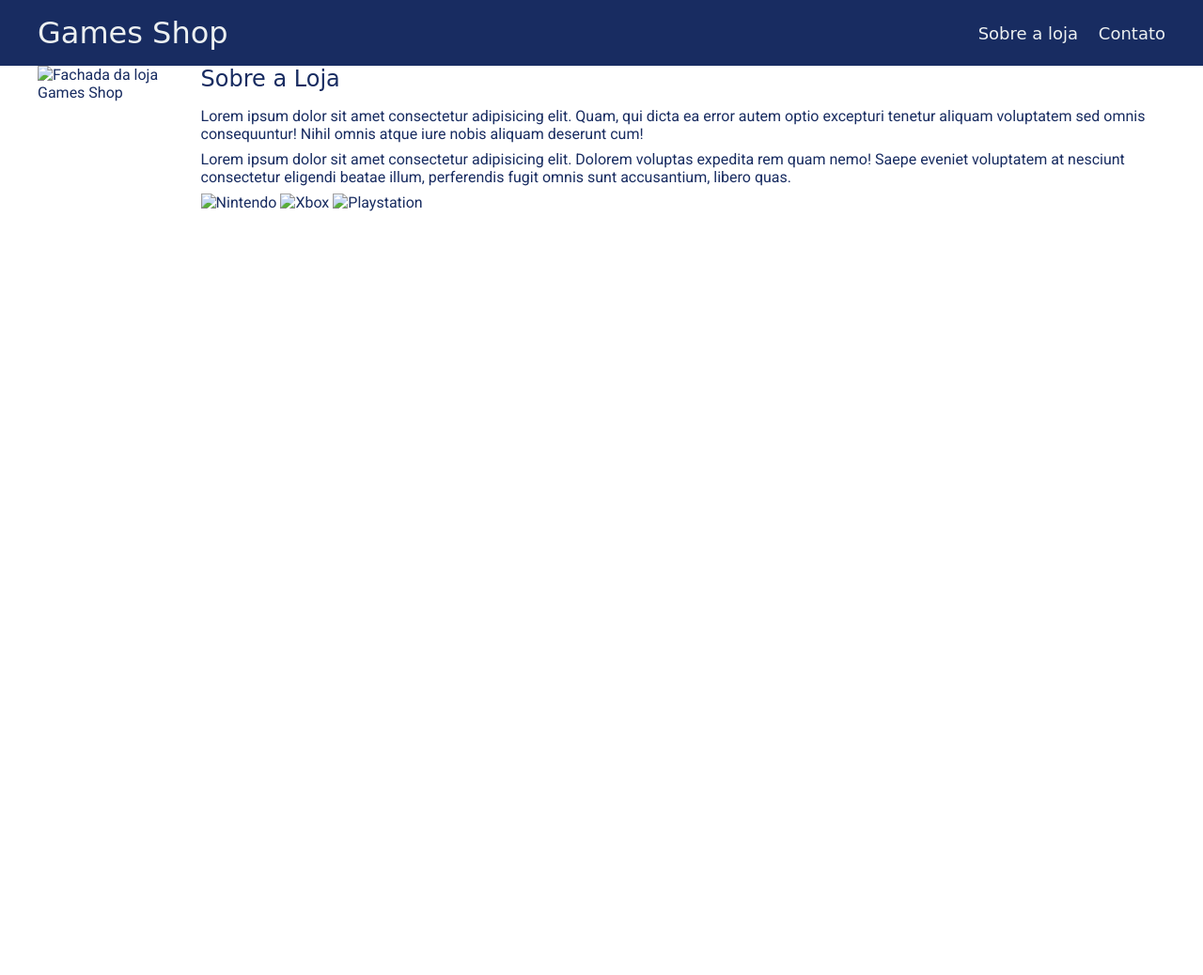
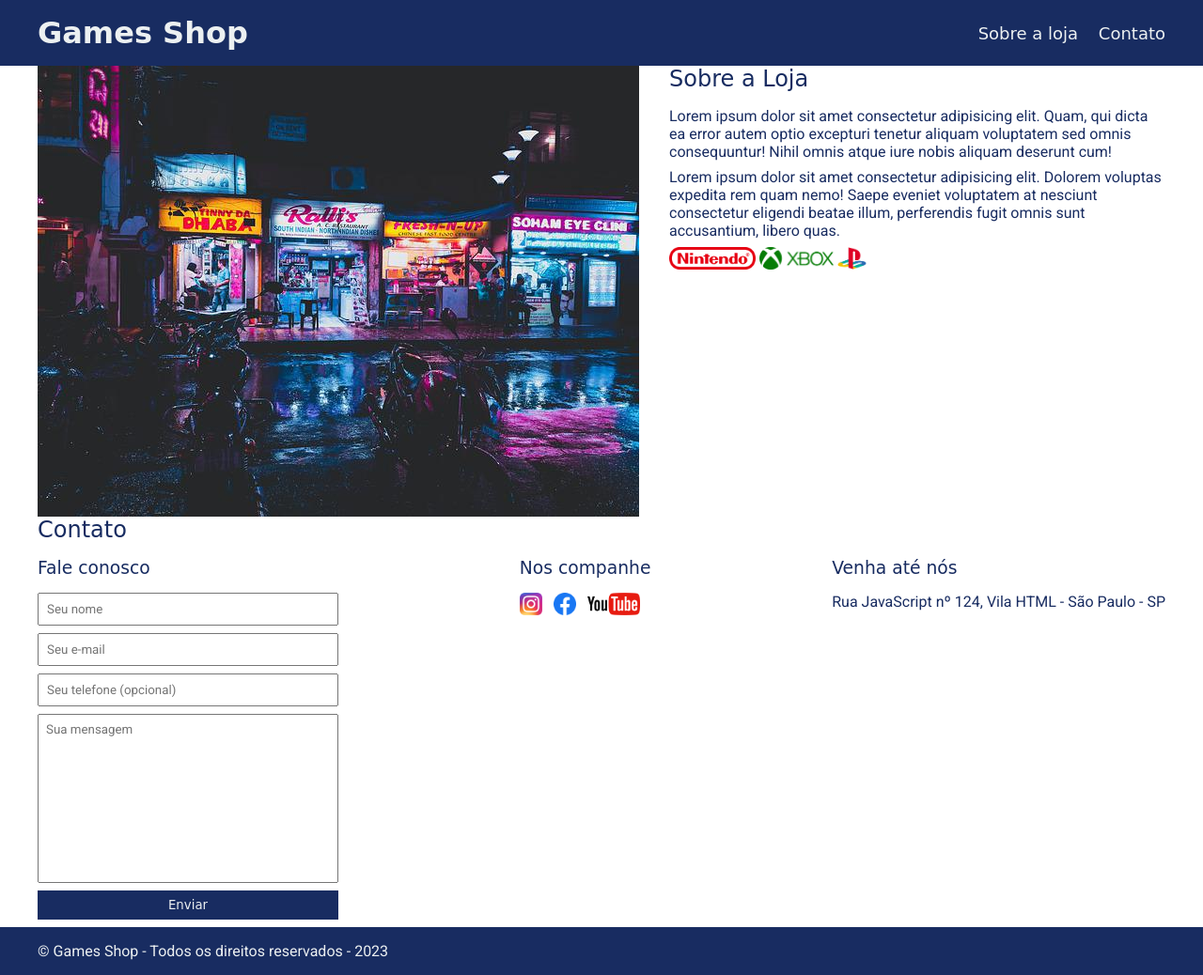
Before and after one commit to luanformentin/Repositorio_curso, a plain HTML site: page index.html in a window 1280 px wide. Shown: the whole page at 94% size. Before the commit the page ends 800 px from the top, so only its background shows below. Drawn offline with Linux system fonts and the light colour scheme.

Commit message:
update-formulario-rodape

```diff
--- a/index.html
+++ b/index.html
@@ -18,18 +18,18 @@
             <nav>
                 <ul>
                     <li>
-                        <a href="#">Sobre a loja</a>
+                        <a href="#about">Sobre a loja</a>
                     </li>
                     <li>
-                        <a href="#">Contato</a>
+                        <a href="#contact">Contato</a>
                     </li>
                 </ul>
             </nav>
         </div>
     </header>
-    <section>
+    <section id="about">
         <div class="container">
-            <img class="store-front" src="./imagens/loja.jpj" alt="Fachada da loja Games Shop"/>
+            <img class="store-front" src="./imagens/loja.jpg" alt="Fachada da loja Games Shop"/>
             <div>
                 <h2>Sobre a Loja</h2>
                 <p>
@@ -39,12 +39,62 @@
                     Lorem ipsum dolor sit amet consectetur adipisicing elit. Dolorem voluptas expedita rem quam nemo! Saepe eveniet voluptatem at nesciunt consectetur eligendi beatae illum, perferendis fugit omnis sunt accusantium, libero quas.
                 </p>
                 <ul class="brands-list">
-                    <li> <img src="./imagens/nitendo.jpj" alt="Nintendo"></li>
-                    <li> <img src="./imagens/xbox.jpj" alt="Xbox"></li>
-                    <li> <img src="./imagens/playstation.jpj" alt="Playstation"></li>
+                    <li> <img src="./imagens/nintendo.png" alt="Nintendo"></li>
+                    <li> <img src="./imagens/xbox.png" alt="Xbox"></li>
+                    <li> <img src="./imagens/playstation.png" alt="Playstation"></li>
                 </ul>
             </div>
         </div>
     </section>
+    <section id="contact">
+        <div class="container">
+            <h2>Contato</h2>
+            <div class="contact-methods">
+                <div>
+                    <h3>Fale conosco</h3>
+                    <form>
+                        <input type="text" placeholder="Seu nome" required/>
+                        <input type="email" placeholder="Seu e-mail" required/>
+                        <input type="tel" placeholder="Seu telefone (opcional)"/>
+                        <textarea placeholder="Sua mensagem" required></textarea>
+                        <button type="submit">Enviar</button>
+                    </form>
+                </div>
+                <div>
+                    <h3>Nos companhe</h3>
+                    <ul class="social-links">
+                        <li>
+                            <a href="#" title="Siga-nos no Instagram">
+                                <img src="./imagens/instagram.png" alt="Logo do instagram"/>
+                            </a>
+                        </li>
+                        <li>
+                            <a href="#" title="Siga-nos no Facebook">
+                                <img src="./imagens/facebook.png" alt="Logo do Facebook"/>
+                            </a>
+                        </li>
+                        <li>
+                            <a href="#" title="Visite nosso canal do Youtube">
+                                <img src="./imagens/youtube.png" alt="Logo do youtube"/>
+                            </a>
+                        </li>
+                    </ul>
+                </div>
+                <div>
+                    <h3>Venha até nós</h3>
+                    <p>
+                        Rua JavaScript nº 124, Vila HTML - São Paulo - SP
+                    </p>
+                </div>
+            </div>
+        </div>
+    </section>
+    <footer>
+        <div class="container">
+            <p>
+                &copy; Games Shop - Todos os direitos reservados - 2023
+            </p>
+        </div>
+    </footer>
 </body>
 </html>
--- a/main.css
+++ b/main.css
@@ -5,22 +5,20 @@
 }
 
 header,
-section h2 {
+section h2,
+section h3,
+form button {
     font-family: 'Bungee', cursive;
+    font-weight: normal;
 }
 
-body {
+body, input, textarea {
     font-family: 'Roboto', sans-serif;
 }
 header {
     padding: 16px 0;
     background-color: #182C61;
     color: #ecf0f1;
-}
-
-header h1,
-section h2 {
-    font-weight: normal;
 }
 
 header nav li {
@@ -78,3 +76,65 @@ section p {
 .store-front {
     margin-right: 32px;
 }
+
+.social-links img {
+    height: 24px;
+}
+
+.social-links li {
+    display: inline;
+    margin-right: 8px;
+}
+
+.social-links li a {
+    text-decoration: none;
+}
+
+#contact .container {
+    display: block;
+}
+
+.contact-methods {
+    display: flex;
+    justify-content: space-between;
+}
+
+form input,
+form textarea,
+form button {
+    display: block;
+    width: 320px;
+    margin-bottom: 8px;
+    padding: 8px;
+}
+
+form textarea {
+    resize: none;
+    height: 180px;
+}
+
+section h3 {
+    margin-bottom: 16px;
+}
+
+form button {
+    background-color: #182C61;
+    color: #ecf0f1;
+    border: none;
+    cursor: pointer;
+}
+
+form button:hover {
+    background-color: #314e9e;
+}
+
+input:focus, textarea:focus {
+    outline-color: #182C61;
+}
+
+footer {
+    background-color: #182C61;
+    color: #ecf0f1;
+    padding: 16px 0;
+
+}
```
